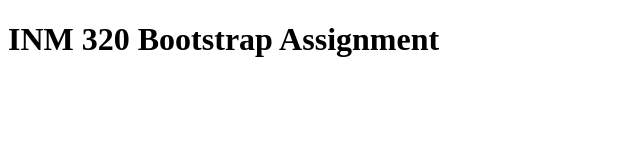
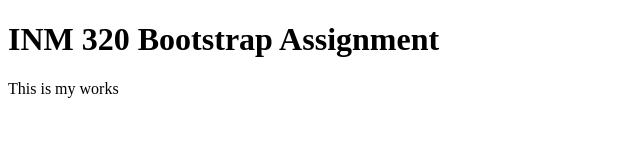
Before and after one commit to brcshakil1/inm320-boostrap-assignment, a website: page public/index.html in a window 1280 px wide. Shown: the whole page, without its empty margins (0-640 px from the left). Drawn offline with Linux system fonts and the light colour scheme.

Commit message:
added a paragraph

```diff
--- a/public/index.html
+++ b/public/index.html
@@ -7,5 +7,6 @@
   </head>
   <body>
     <h1>INM 320 Bootstrap Assignment</h1>
+    <p>This is my works</p>
   </body>
 </html>
```
